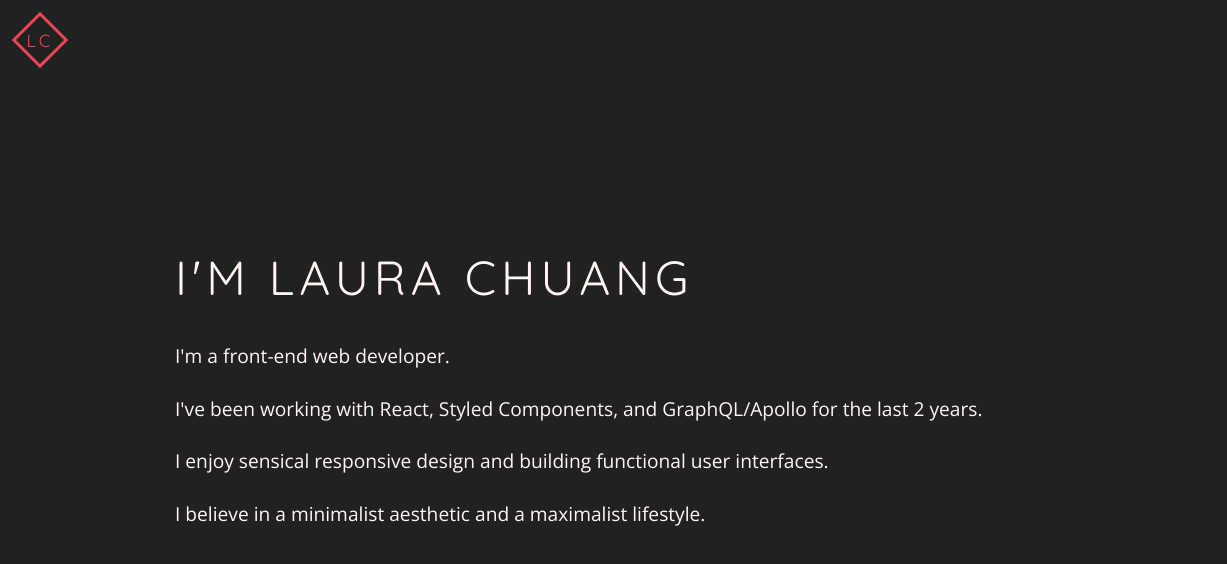
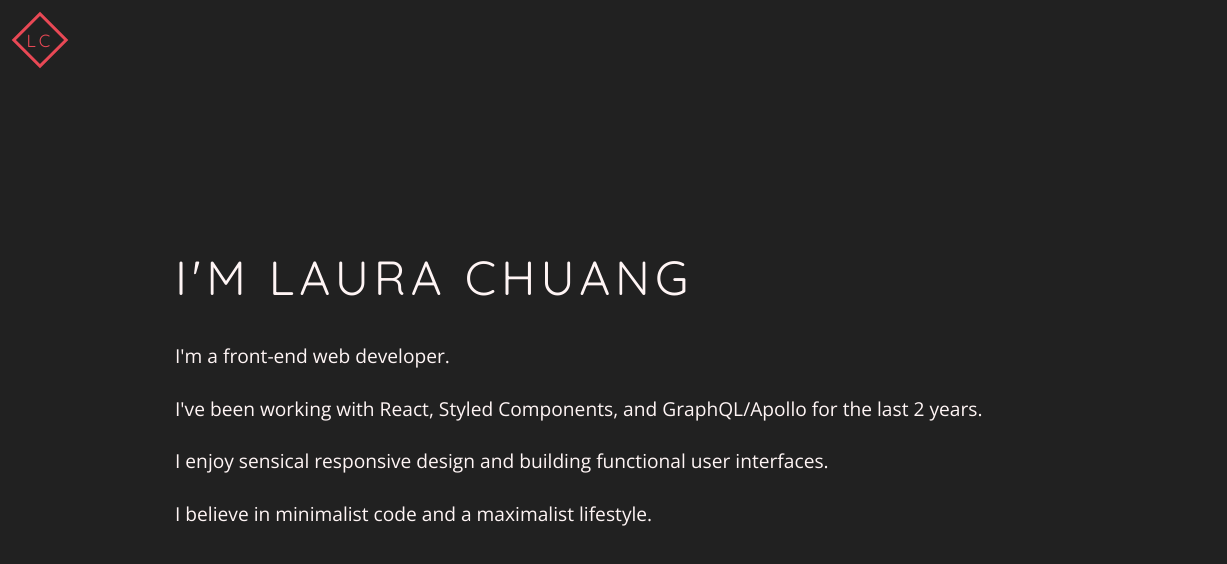
Before and after one commit to snarkshow/portfolio, a plain HTML site: page index.html in a window 1280 px wide. Shown: the full height of the page, 0-1227 px from the left. Drawn offline with nearby package versions, Linux system fonts and the light colour scheme; a web font is replaced by a local one.

Commit message:
new credo

```diff
--- a/index.html
+++ b/index.html
@@ -38,11 +38,7 @@
                         <i class="fab fa-twitter-square icon"></i>
                     </a>
                 </li>
-                <!-- <li>
-                    <a href="https://medium.com/@lc.butwithcode">
-                        <i class="fab fa-medium icon"></i>
-                    </a>
-                </li> -->
+
                 <li>
                     <a href="https://www.linkedin.com/in/laurachuang/">
                         <i class="fab fa-linkedin icon"></i>
@@ -61,7 +57,7 @@
                     <p>I'm a front-end web developer.</p>
                     <p>I've been working with React, Styled Components, and GraphQL/Apollo for the last 2 years.  </p>
                     <p>I enjoy sensical responsive design and building functional user interfaces.  </p>
-                    <p>I believe in a minimalist aesthetic and a maximalist lifestyle.  </p>
+                    <p>I believe in minimalist code and a maximalist lifestyle.  </p>
                 </div>
             </div>
         </header>
```
